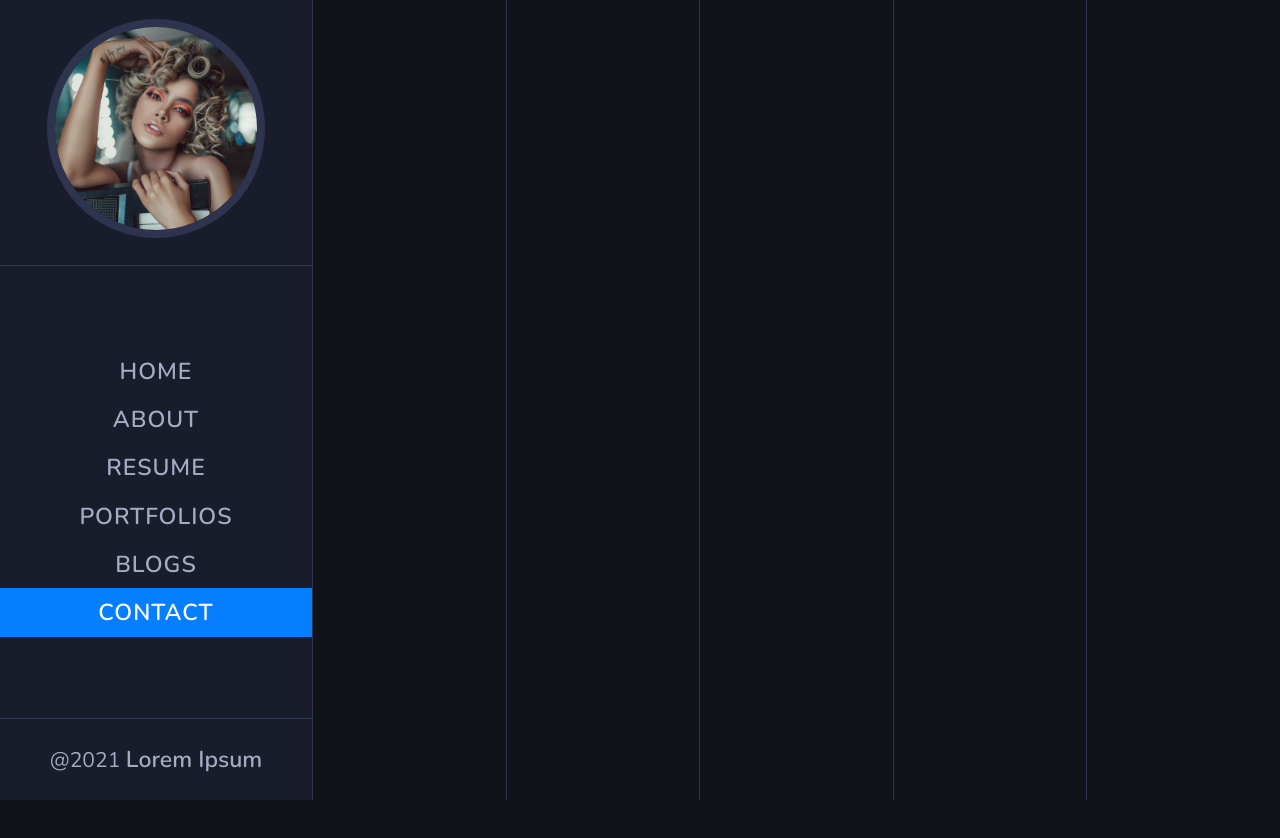
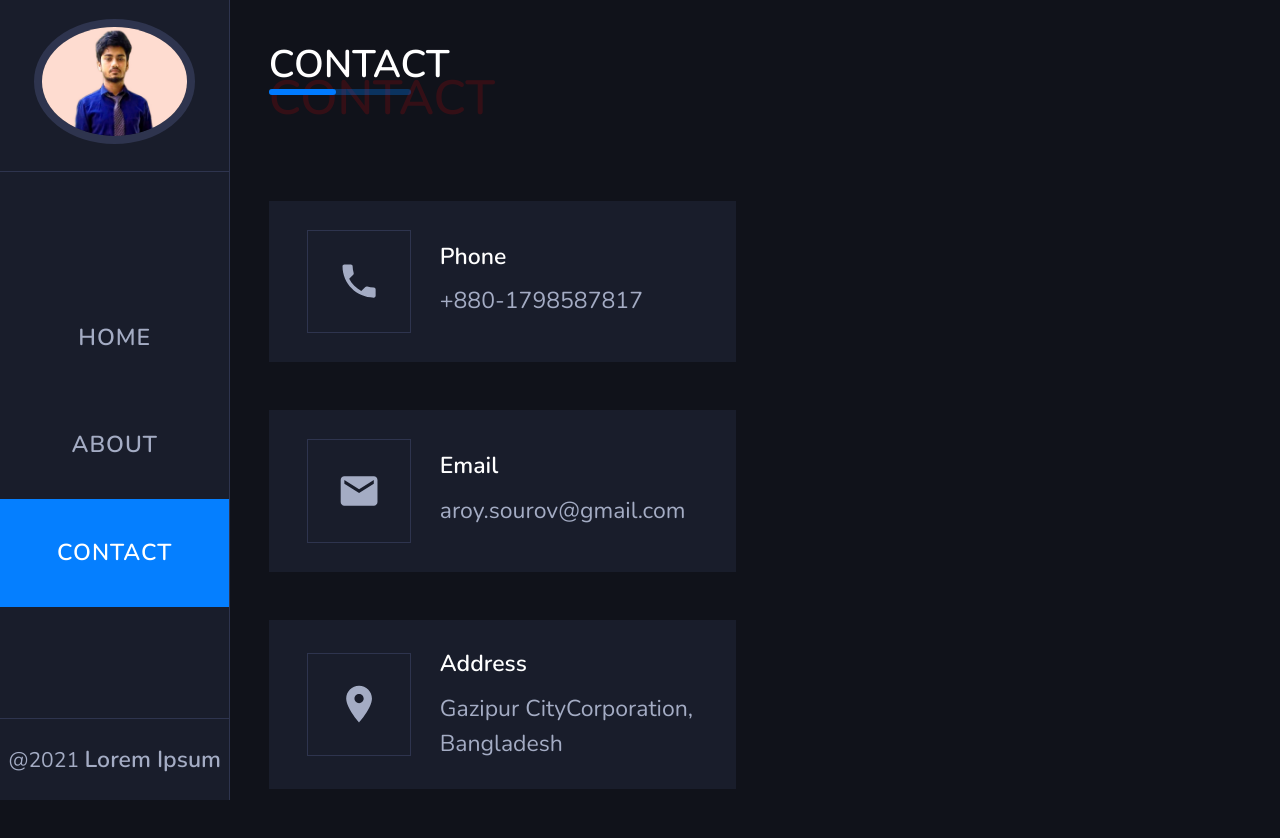
Before and after one commit to roy-rgb/my_portfolio, a React (Create React App) app: page /contact in a window 1280 px wide. Shown: the top 838 px of the page. Before the commit the page ends 800 px from the top, so only its background shows below. Built offline with nearby package versions, Linux system fonts and the light colour scheme.

Commit message:
done all

```diff
--- a/src/App.js
+++ b/src/App.js
@@ -13,13 +13,13 @@ function App() {
         <Sidebar/>
         <MainContentStyled >
 
-              <div className="lines">
+              {/* <div className="lines">
 
                  <div className="line-1"></div>
                  <div className="line-2"></div>
                  <div className="line-3"></div>
                  <div className="line-4"></div>
-              </div>
+              </div> */}
 
               <Routes>
                      <Route path="/" element={ < Navigate to= "/home" /> } />
@@ -37,11 +37,11 @@ function App() {
   );
 }
 const MainContentStyled = styled.main`
-    position: relative;
-  margin-left: 16.3rem;
+  position: relative;
+  margin-left: 12rem;
   min-height: 100vh;
 
-  .lines{
+  /* .lines{
     position:absolute;
     min-height:100vh;
     width:100%;
@@ -53,7 +53,7 @@ const MainContentStyled = styled.main`
       min-height: 100vh;
       background-color: var(--border-color);
     }
-  }
+  } */
 
 `;
 
--- a/src/Pages/AboutPage.js
+++ b/src/Pages/AboutPage.js
@@ -1,11 +1,25 @@
 import React from 'react';
 import styled from 'styled-components';
+import ImageSection from '../components/ImageSection';
+import Title from '../components/Title';
 import {MainLayout} from '../styles/Layouts';
+
 
 function AboutPage() {
   return (
-  <div></div>
+      <MainLayout>
+            <AboutStyled>
+
+                <Title  title={'About Me'} span={'About Me'}/>
+                <ImageSection/>
+            </AboutStyled>
+        </MainLayout>
+
   );
 }
 
+const AboutStyled = styled.section`
+
+`;
+
 export default AboutPage;
--- a/src/Pages/ContactPage.js
+++ b/src/Pages/ContactPage.js
@@ -1,7 +1,65 @@
 import React from 'react';
+import styled from 'styled-components';
+import {MainLayout, InnerLayout} from '../styles/Layouts';
+import Title from '../components/Title';
+import PhoneIcon from '@material-ui/icons/Phone';
+import EmailIcon from '@material-ui/icons/Email';
+import LocationOnIcon from '@material-ui/icons/LocationOn';
+import ContactItem from '../components/ContactItem';
+
 
 function ContactPage() {
-  return <div></div>;
+
+  const phone = <PhoneIcon />
+    const email = <EmailIcon />
+    const location = <LocationOnIcon />
+
+  return(
+    <MainLayout>
+    <Title title={'Contact'} span={'Contact'} />
+    <ContactPageStyled >
+    <InnerLayout className={'contact-section'}>
+
+       <div className="right-content">
+            <ContactItem title={'Phone'} icon={phone} cont1={'+880-1798587817'}/>
+            <ContactItem title={'Email'} icon={email} cont1={'aroy.sourov@gmail.com'} />
+            <ContactItem title={'Address'} icon={location} cont1={'Gazipur CityCorporation,'} cont2={'Bangladesh'} />
+
+        </div>
+    </InnerLayout>
+    </ContactPageStyled>
+</MainLayout>
+
+  );
 }
 
+const ContactPageStyled = styled.section`
+    .contact-section{
+        display: grid;
+        grid-template-columns: repeat(2, 1fr);
+        grid-column-gap: 2rem;
+        @media screen and (max-width: 978px){
+            grid-template-columns: repeat(1, 1fr);
+            .f-button{
+                margin-bottom: 3rem;
+            }
+        }
+        .right-content{
+            display: grid;
+            grid-template-columns: repeat(1, 1fr);
+            @media screen and (max-width: 502px){
+                width: 70%;
+            }
+        }
+        .contact-title{
+            h4{
+                color: var(--white-color);
+                padding: 1rem 0;
+                font-size: 1.8rem;
+            }
+        }
+
+    }
+`;
+
 export default ContactPage;
--- a/src/Pages/HomePage.js
+++ b/src/Pages/HomePage.js
@@ -11,11 +11,10 @@ function HomePage() {
     <HomePageStyled>
       <div className="typography">
         <h1>
-          Hi I'm <span>Lorem Ipsum</span>
+          Hello I'm <span>Sourov Roy</span>
         </h1>
         <p>
-          Lorem Ipsum is simply dummy text of the printing and typesetting
-          industry. Lorem Ipsum has been the industry.
+            Wellcome To My Portfolio
         </p>
         <div className="icons">
           <div className="icon i-facebook">
--- /dev/null
+++ b/src/components/ContactItem.js
@@ -0,0 +1,55 @@
+import React from 'react';
+import styled from 'styled-components';
+
+
+function ContactItem({title, icon, cont1, cont2}) {
+    return (
+        <ContactItemStyled>
+            <div className="left-content">
+                {
+                    icon
+                }
+            </div>
+            <div className="right-content">
+                <h6>{title}</h6>
+                <p>{cont1}</p>
+                <p>{cont2}</p>
+            </div>
+        </ContactItemStyled>
+    )
+}
+
+const ContactItemStyled = styled.div`
+    padding:1.5rem 2rem;
+    background-color: var(--background-dark-grey);
+    display: flex;
+    align-items: center;
+    &:not(:last-child){
+        margin-bottom: 2.5rem;
+    }
+    .left-content{
+        padding: 1.5rem;
+        border: 1px solid var(--border-color);
+        font-size: 2rem;
+        display: flex;
+        align-items: center;
+        justify-content: center;
+        margin-right: 1.5rem;
+        svg{
+            font-size: 2.3rem;
+        }
+    }
+
+    .right-content{
+        h6{
+            color: var(--white-color);
+            font-size: 1.2rem;
+            padding-bottom: .6rem;
+        }
+        p{
+            padding: .1rem 0;
+        }
+    }
+`;
+
+export default ContactItem;
--- /dev/null
+++ b/src/components/ImageSection.js
@@ -0,0 +1,84 @@
+import React from 'react'
+import styled from 'styled-components';
+import resume from '../img/resume.jpg';
+import PrimaryButton from './PrimaryButton';
+
+function ImageSection() {
+    return (
+        <ImageSectionStyled>
+            <div className="left-content">
+                <img src={resume} alt=""/>
+            </div>
+            <div className="right-content">
+                  {/* <h4>I am <span></span></h4> */}
+                <p className="paragraph">
+                            I am so much passionate about web Application development
+                            and Machine Learning.
+
+                </p>
+                <div className="about-info">
+                    <div className="info-title">
+                        <p>Full Name</p>
+                        <p>Age</p>
+                        <p>Nationality </p>
+                        <p>Languages </p>
+                        <p>Location</p>
+                        <p>Service</p>
+                    </div>
+                    <div className="info">
+                        <p>: Sourov Roy Antu</p>
+                        <p>: 24</p>
+                        <p>: Bangladeshi</p>
+                        <p>: Bangla,English,Hindi </p>
+                        <p>: Gazipur</p>
+                        <p>: Software Solution</p>
+                    </div>
+                </div>
+                {/* <PrimaryButton title={'Download Cv'} /> */}
+            </div>
+        </ImageSectionStyled>
+    )
+}
+
+
+const ImageSectionStyled = styled.div`
+    margin-top: 3rem;
+    display: flex;
+    .left-content{
+        width: 50%;
+        img{
+            margin-top:1rem;
+            width: 90%;
+            object-fit: cover;
+        }
+    }
+    .right-content{
+           width:100%;
+        h4{
+            font-size: 2rem;
+            color: var(--white-color);
+            span{
+                font-size: 1rem;
+            }
+        }
+        .paragraph{
+            padding: 1rem 0;
+        }
+        .about-info{
+            display: flex;
+            padding-bottom: 3rem;
+            .info-title{
+                padding-right: 5rem;
+                p{
+                    font-weight: 600;
+                }
+            }
+            .info-title, .info{
+                p{
+                    padding: .5rem 0;
+                }
+            }
+        }
+    }
+`;
+export default ImageSection;
--- a/src/components/Navigation.js
+++ b/src/components/Navigation.js
@@ -17,15 +17,9 @@ function Navigation() {
                 <li className="nav-item">
                     <NavLink to="/about" >About</NavLink>
                 </li>
-                <li className="nav-item">
-                    <NavLink to="/resume" >Resume</NavLink>
-                </li>
-                <li className="nav-item">
-                    <NavLink to="/portfolios">Portfolios</NavLink>
-                </li>
-                <li className="nav-item">
-                    <NavLink to="/blogs">Blogs</NavLink>
-                </li>
+
+
+
                 <li className="nav-item">
                     <NavLink to="/contact">Contact</NavLink>
                 </li>
@@ -65,7 +59,7 @@ const NavigationStyled = styled.nav`
             display: block;
             a{
                 display: block;
-                padding: .45rem 0;
+                padding: 2rem 0;
                 position: relative;
                 z-index: 10;
                 text-transform: uppercase;
--- /dev/null
+++ b/src/components/PrimaryButton.js
@@ -0,0 +1,37 @@
+import React from 'react'
+import styled from 'styled-components';
+
+function PrimaryButton({title}) {
+    return (
+        <PrimaryButtonStyled>
+            {title}
+        </PrimaryButtonStyled>
+    )
+}
+
+const PrimaryButtonStyled = styled.a`
+    background-color: var(--primary-color);
+    padding: .8rem 2.5rem;
+    color: white;
+    cursor: pointer;
+    display: inline-block;
+    font-size: inherit;
+    text-transform: uppercase;
+    position: relative;
+    transition: all .4s ease-in-out;
+    &::after{
+        content: "";
+        position: absolute;
+        width: 0;
+        height: .2rem;
+        transition: all .4s ease-in-out;
+        left: 0;
+        bottom: 0;
+        opacity: .7;
+    }
+    &:hover::after{
+        width: 100%;
+        background-color: var(--white-color);
+    }
+`;
+export default PrimaryButton;
--- a/src/components/Sidebar.js
+++ b/src/components/Sidebar.js
@@ -13,7 +13,7 @@ function Sidebar() {
 
 const SidebarStyled = styled.div`
 
-    width: 16.3rem;
+    width: 12rem;
     position: fixed;
     height: 100vh;
     background-color: var(--sidebar-dark-color);
--- /dev/null
+++ b/src/components/Title.js
@@ -0,0 +1,56 @@
+import React from 'react'
+import styled from 'styled-components';
+
+function Title({title, span}) {
+    return (
+        <TitleStyled>
+            <h2>{title} <b><span>{span}</span></b></h2>
+        </TitleStyled>
+    )
+}
+
+const TitleStyled = styled.div`
+    position: relative;
+    h2{
+        color: var(--white-color);
+        font-size: 2rem;
+        font-weight: 600;
+        text-transform: uppercase;
+        position: relative;
+        padding-bottom: .7rem;
+
+        &::before{
+            content: "";
+            position: absolute;
+            bottom: .5rem;
+            width: 7.4rem;
+            height: .33rem;
+            background-color: var(--background-light-color-2);
+            border-radius: 15px;
+            left: 0;
+        }
+        &::after{
+            content: "";
+            position: absolute;
+            bottom: .5rem;
+            width: 3.5rem;
+            height: .33rem;
+            background-color: var(--primary-color);
+            border-radius: 15px;
+            left: 0;
+        }
+        span{
+            font-weight: 1000;
+            color: red;
+            opacity:.15;
+            font-size: 2.5rem;
+            position: absolute;
+            left: 0;
+            top: 40%;
+            z-index: -1;
+
+        }
+    }
+`;
+
+export default Title;
--- a/src/styles/GlobalStyle.js
+++ b/src/styles/GlobalStyle.js
@@ -52,7 +52,7 @@ a{
  }
 
  span{
-     color: var(--primary-color);
+     color:#E51251;
  }
 
 `;
--- a/src/styles/Layouts.js
+++ b/src/styles/Layouts.js
@@ -1,5 +1,10 @@
 import styled from "styled-components";
 
 export const MainLayout = styled.div`
+        padding:2rem;
 
 `;
+
+export const InnerLayout = styled.div`
+    padding: 5rem 0;
+`;
```
Also changed, not shown: src/img/avatar.jpg, src/img/resume.jpg (added).
